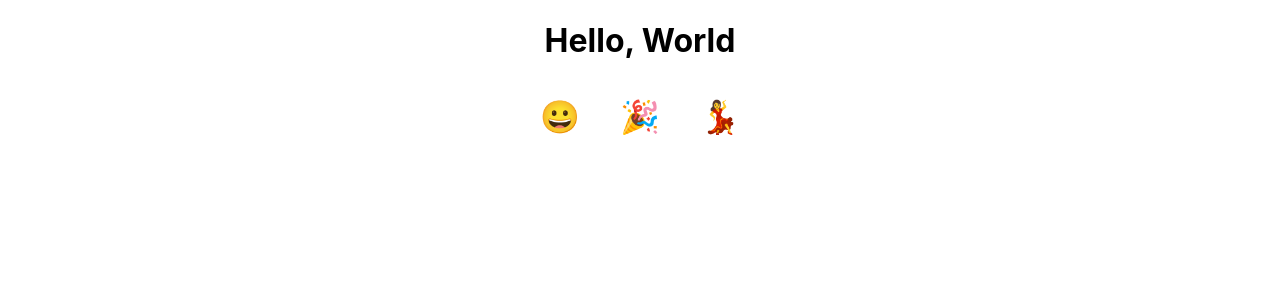
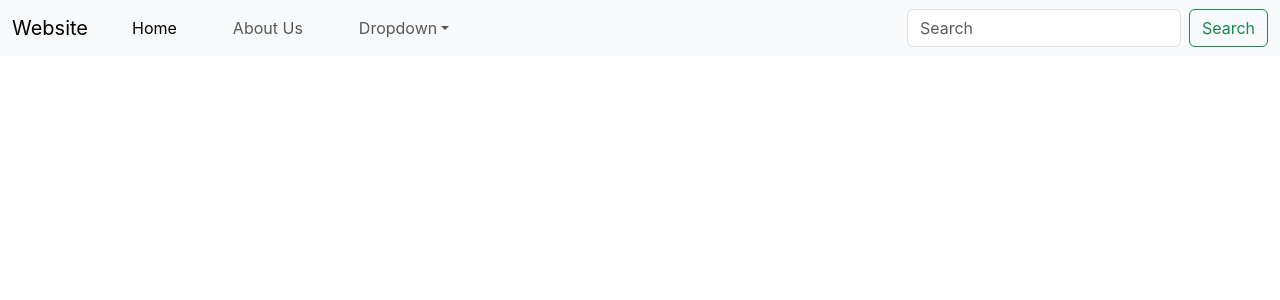
Before and after one commit to navneetgr/try-react, a React (Create React App) app: page / in a window 1280 px wide. Shown: the top 300 px of the page. Built offline with nearby package versions, Linux system fonts and the light colour scheme.

Commit message:
understand concept of props

```diff
--- a/public/index.html
+++ b/public/index.html
@@ -24,6 +24,7 @@
       work correctly both with client-side routing and a non-root public URL.
       Learn how to configure a non-root public URL by running `npm run build`.
     -->
+    <link href="https://cdn.jsdelivr.net/npm/bootstrap@5.3.2/dist/css/bootstrap.min.css" rel="stylesheet" integrity="sha384-T3c6CoIi6uLrA9TneNEoa7RxnatzjcDSCmG1MXxSR1GAsXEV/Dwwykc2MPK8M2HN" crossorigin="anonymous">
     <title>React App</title>
   </head>
   <body>
@@ -39,5 +40,6 @@
       To begin the development, run `npm start` or `yarn start`.
       To create a production bundle, use `npm run build` or `yarn build`.
     -->
+    <script src="https://cdn.jsdelivr.net/npm/bootstrap@5.3.2/dist/js/bootstrap.bundle.min.js" integrity="sha384-C6RzsynM9kWDrMNeT87bh95OGNyZPhcTNXj1NW7RuBCsyN/o0jlpcV8Qyq46cDfL" crossorigin="anonymous"></script>
   </body>
 </html>
--- a/src/App.tsx
+++ b/src/App.tsx
@@ -1,43 +1,12 @@
 import React from "react";
 import "./App.css";
-
-const greeting = "greeting";
-const displayAction = false;
-const emojis = [
-  {
-    emoji: "😀",
-    name: "grinning face"
-  },
-  {
-    emoji: "🎉",
-    name: "party popper"
-  },
-  {
-    emoji: "💃",
-    name: "woman dancing"
-  }
-];
-
-const displayElementMsg = (event: React.MouseEvent<HTMLButtonElement, MouseEvent>) => alert((event.target as HTMLElement).id)
+import Navbar from "./components/Navbar";
 
 function App() {
   return (
-    <div className="container">
-      <h1 id={greeting}>Hello, World</h1>
-      {displayAction && <p>I am writing JSX</p>}
-      <ul>
-        {
-          emojis.map(emoji => (
-            <li key={emoji.name}>
-              <button
-                onClick={displayElementMsg}
-              >
-                <span role="img" aria-label={emoji.name} id={emoji.name}>{emoji.emoji}</span>
-              </button>
-            </li>
-          ))
-        }
-      </ul>
+    <div>
+      <Navbar title="Website" />
+
     </div>
   );
 }
--- /dev/null
+++ b/src/components/Navbar.tsx
@@ -0,0 +1,95 @@
+import React from "react";
+import PropTypes from "prop-types";
+
+function Navbar(props: any) {
+  return (
+    <div>
+      <nav className="navbar navbar-expand-lg bg-body-tertiary">
+        <div className="container-fluid">
+          <a className="navbar-brand" href="/">
+            {props.title}
+          </a>
+          <button
+            className="navbar-toggler"
+            type="button"
+            data-bs-toggle="collapse"
+            data-bs-target="#navbarSupportedContent"
+            aria-controls="navbarSupportedContent"
+            aria-expanded="false"
+            aria-label="Toggle navigation"
+          >
+            <span className="navbar-toggler-icon"></span>
+          </button>
+          <div className="collapse navbar-collapse" id="navbarSupportedContent">
+            <ul className="navbar-nav me-auto mb-2 mb-lg-0">
+              <li className="nav-item">
+                <a className="nav-link active" aria-current="page" href="/">
+                  Home
+                </a>
+              </li>
+              <li className="nav-item">
+                <a className="nav-link" href="/">
+                  {props.aboutText}
+                </a>
+              </li>
+              <li className="nav-item dropdown">
+                <a
+                  className="nav-link dropdown-toggle"
+                  href="/"
+                  role="button"
+                  data-bs-toggle="dropdown"
+                  aria-expanded="false"
+                >
+                  Dropdown
+                </a>
+                <ul className="dropdown-menu">
+                  <li>
+                    <a className="dropdown-item" href="/">
+                      Action
+                    </a>
+                  </li>
+                  <li>
+                    <a className="dropdown-item" href="/">
+                      Another action
+                    </a>
+                  </li>
+                  <li>
+                    <hr className="dropdown-divider" />
+                  </li>
+                  <li>
+                    <a className="dropdown-item" href="/">
+                      Something else here
+                    </a>
+                  </li>
+                </ul>
+              </li>
+            </ul>
+            <form className="d-flex" role="search">
+              <input
+                className="form-control me-2"
+                type="search"
+                placeholder="Search"
+                aria-label="Search"
+              />
+              <button className="btn btn-outline-success" type="submit">
+                Search
+              </button>
+            </form>
+          </div>
+        </div>
+      </nav>
+    </div>
+  );
+}
+
+export default Navbar;
+
+Navbar.propType = {
+  title: PropTypes.string.isRequired,
+  aboutText: PropTypes.string,
+};
+
+Navbar.defaultProps = {
+  title: "Logo",
+  aboutText: "About Us"
+}
```
Also changed, not shown: src/components/home/home.tsx (added, +13 -0 lines), src/components/home/home.css (added).
